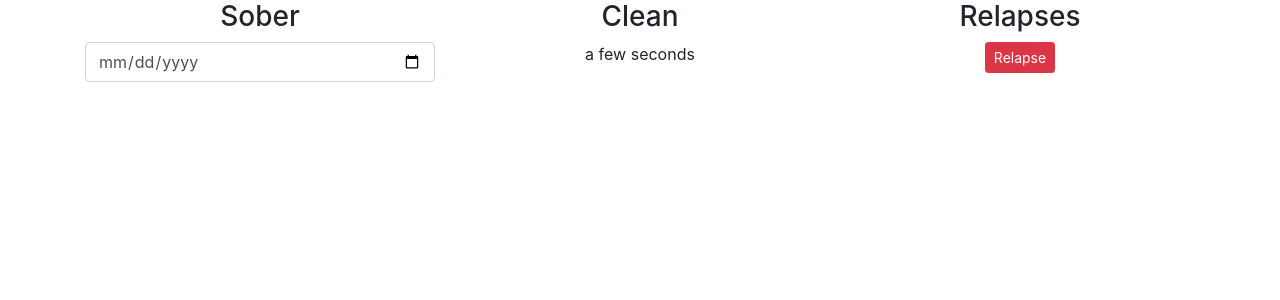
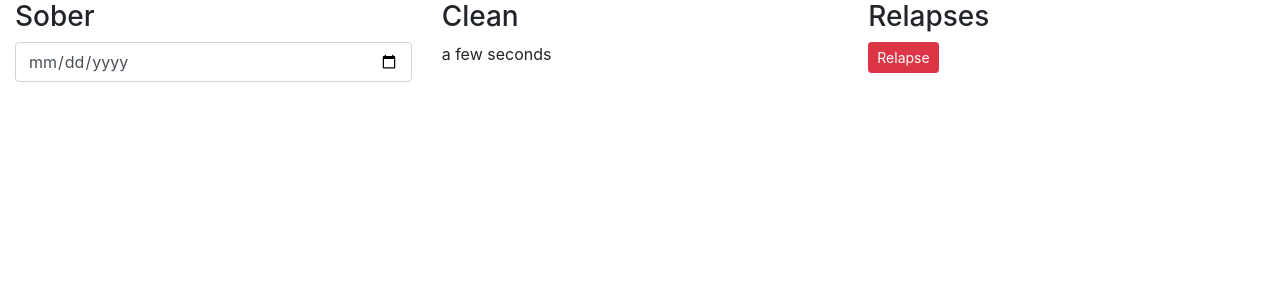
Before and after one commit to cschucode/my-react-redux-tutorial, a React app in the folder sample-react-redux-tutorial/: page / in a window 1280 px wide. Shown: the top 300 px of the page. Built offline with nearby package versions, Linux system fonts and the light colour scheme.

Commit message:
Added source code

```diff
--- a/sample-react-redux-tutorial/src/components/App.jsx
+++ b/sample-react-redux-tutorial/src/components/App.jsx
@@ -6,7 +6,7 @@ import RelapseButton from './RelapseButton.jsx';
 import TimeDisplay from './TimeDisplay.jsx';
 
 const App = () => (
-  <div className="row text-center">
+  <div className="row">
     <div className="col-md-4">
       <h3>Sober</h3>
       <DatePicker />
--- a/sample-react-redux-tutorial/src/index.html
+++ b/sample-react-redux-tutorial/src/index.html
@@ -8,7 +8,7 @@
 </head>
 
 <body>
-    <div id="app" class="container"></div>
+    <div id="app" class="container-fluid"></div>
 </body>
 
 </html>
```
Also changed, not shown: 1 other file (tests, documents, lock files or other folders).
